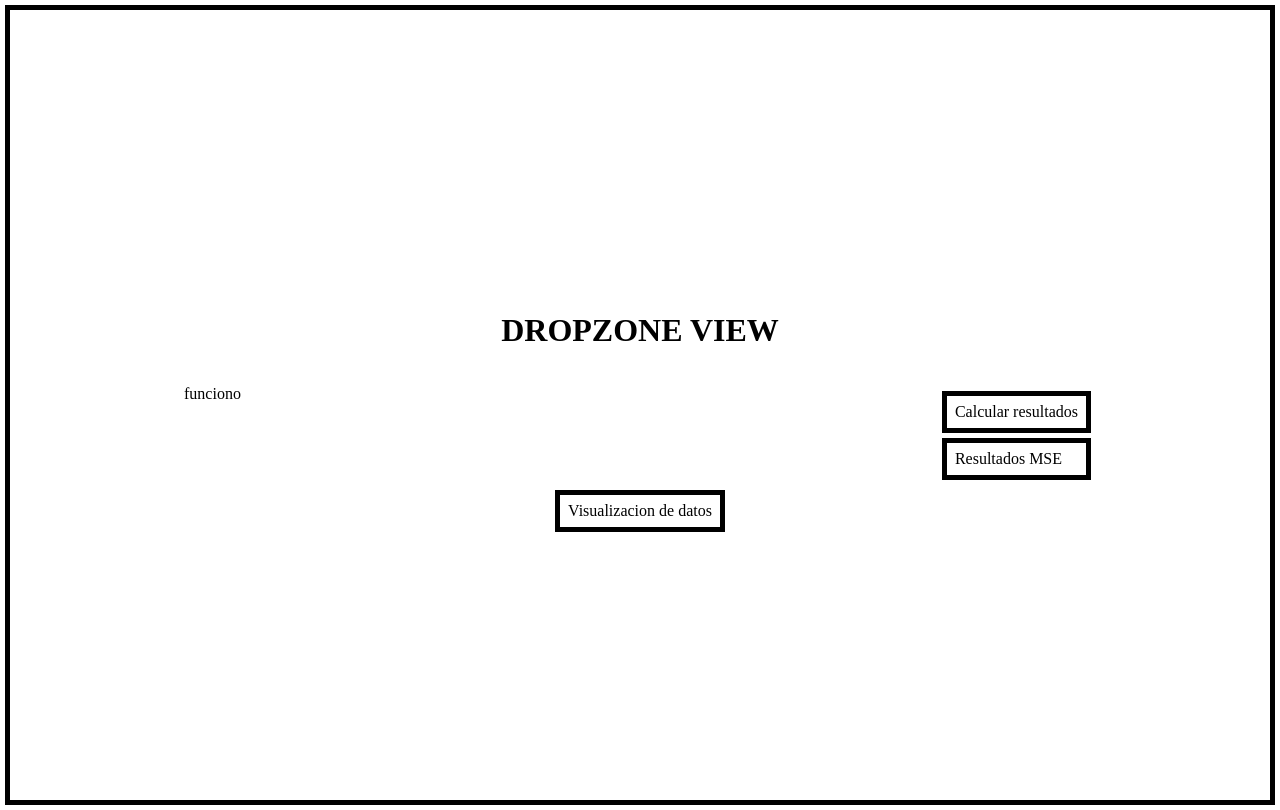
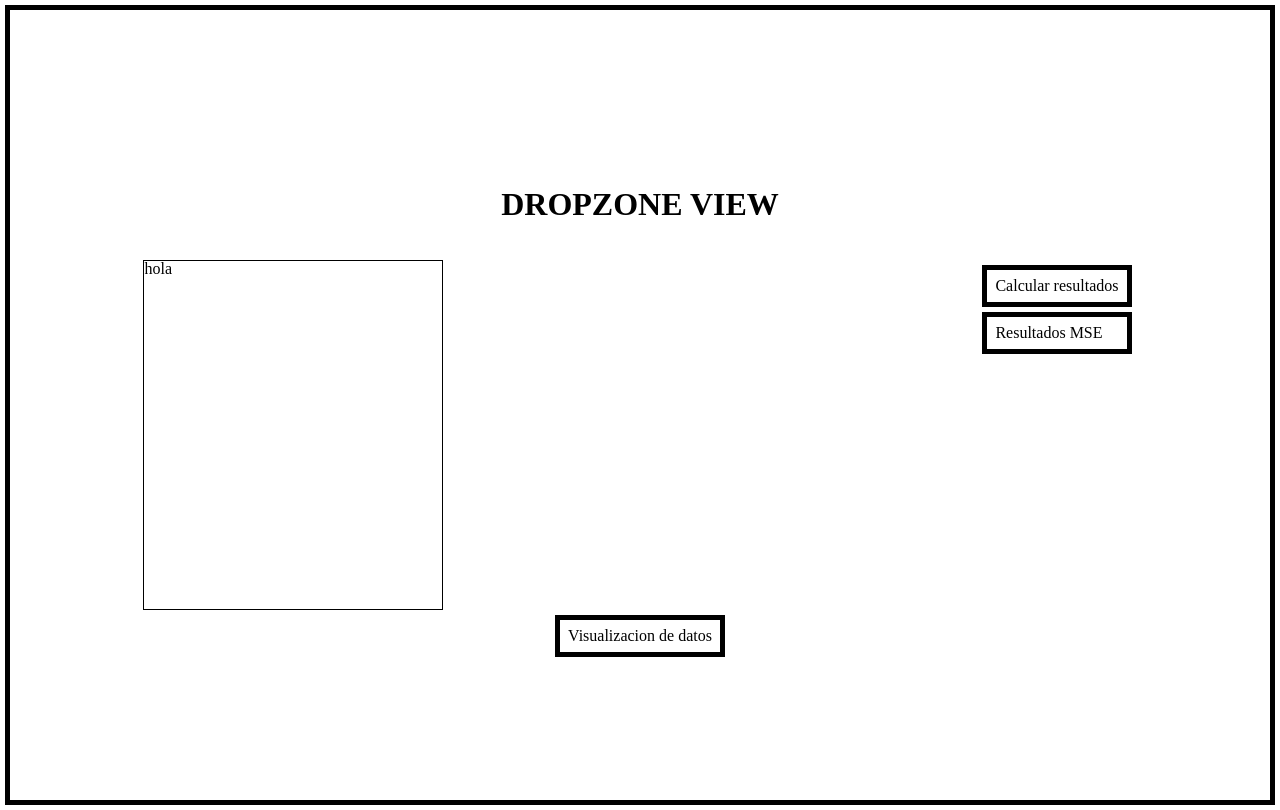
Before and after one commit to jnataliaramirez/hackathon-JOBMadrid, a React (Create React App) app: page / in a window 1280 px wide. Built offline with nearby package versions, Linux system fonts and the light colour scheme.

Commit message:
Do styles to Dropzone

```diff
--- a/src/components/App.js
+++ b/src/components/App.js
@@ -1,6 +1,5 @@
 // styles
 import '../styles/reset.css';
-import '../styles/App.css';
 import { Layout } from './screen/Layout';
 import { AppRouter } from '../router/AppRouter';
 
--- a/src/components/Dropzone.js
+++ b/src/components/Dropzone.js
@@ -1,9 +1,11 @@
 import React from 'react'
+import '../styles/layout.css'
+
 
 export const Dropzone = () => {
     return (
-        <div>
-            funciono
+        <div className="dropzone">
+          hola
         </div>
     )
 }
--- a/src/styles/layout.css
+++ b/src/styles/layout.css
@@ -40,3 +40,10 @@
     padding: 1vh;
     margin: 5px;
 }
+
+.dropzone {
+    width: 300px;
+    height: 350px;
+    border: 1px black solid;
+
+}
```
Also changed, not shown: src/styles/App.css (deleted).
